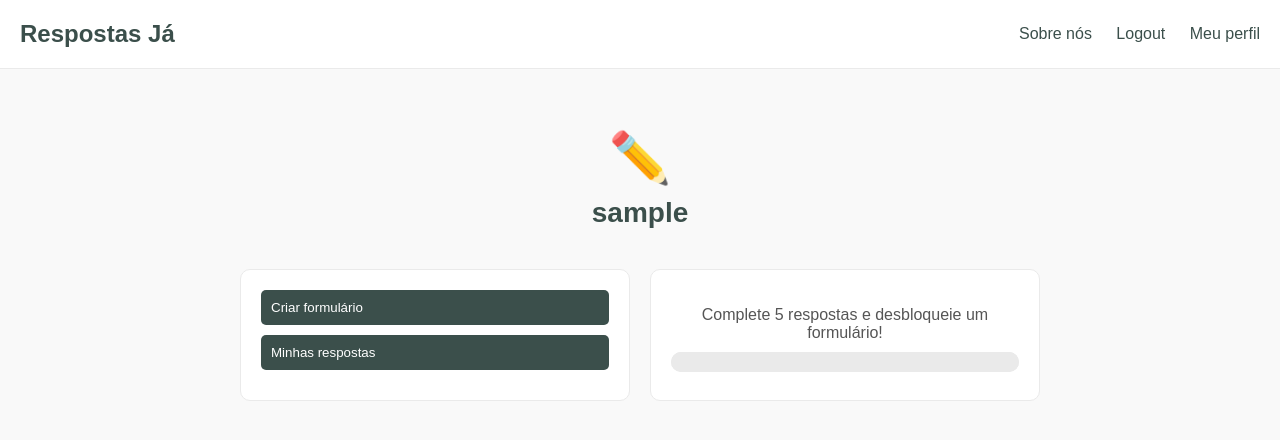
After one commit to AgentTarik/Respostas_ja, a Django app: page /meu-perfil/ in a window 1280 px wide. The commit adds this page. Shown: the top 440 px of the page. Run offline with Django 5.2, Linux system fonts and the light colour scheme; the visitor is signed in with stand-in values (Sample User, id 1).

Commit message:
meu-perfil

```diff
--- /dev/null
+++ b/hello_world/static/meu_perfil.css
@@ -0,0 +1,118 @@
+/* Reset básico */
+body, html {
+    margin: 0;
+    padding: 0;
+    box-sizing: border-box;
+    font-family: 'Arial', sans-serif;
+    background-color: #f9f9f9;
+}
+
+/* Cabeçalho */
+.header {
+    display: flex;
+    justify-content: space-between;
+    align-items: center;
+    padding: 20px;
+    background-color: #ffffff;
+    border-bottom: 1px solid #eaeaea;
+}
+
+.logo {
+    font-size: 24px;
+    font-weight: bold;
+    color: #3b4f4b;
+}
+
+.navbar a {
+    margin-left: 20px;
+    text-decoration: none;
+    color: #3b4f4b;
+    font-size: 16px;
+    transition: color 0.3s ease;
+}
+
+.navbar a:hover {
+    color: #7b4adb;
+}
+
+/* Perfil */
+.perfil {
+    display: flex;
+    flex-direction: column;
+    align-items: center;
+    margin-top: 40px;
+    padding: 20px;
+}
+
+.perfil-header {
+    text-align: center;
+    margin-bottom: 30px;
+}
+
+.perfil-icon {
+    font-size: 50px;
+}
+
+.perfil-header h1 {
+    font-size: 28px;
+    color: #3b4f4b;
+    margin: 10px 0;
+}
+
+.perfil-content {
+    display: flex;
+    justify-content: space-between;
+    gap: 20px;
+    max-width: 800px;
+    width: 100%;
+}
+
+.perfil-opcoes, .perfil-progress {
+    background-color: #ffffff;
+    border: 1px solid #eaeaea;
+    border-radius: 10px;
+    padding: 20px;
+    flex: 1;
+    text-align: center;
+}
+
+.opcao-btn {
+    display: block;
+    width: 100%;
+    margin-bottom: 10px;
+    padding: 10px;
+    background-color: #3b4f4b;
+    color: #ffffff;
+    border: none;
+    border-radius: 5px;
+    cursor: pointer;
+    transition: background-color 0.3s ease;
+    text-align: left;
+}
+
+.opcao-btn:hover {
+    background-color: #333333;
+}
+
+.perfil-progress p {
+    margin-bottom: 10px;
+    color: #555555;
+}
+
+progress {
+    width: 100%;
+    height: 20px;
+    border: none;
+    background-color: #eaeaea;
+    border-radius: 10px;
+}
+
+progress::-webkit-progress-bar {
+    background-color: #eaeaea;
+    border-radius: 10px;
+}
+
+progress::-webkit-progress-value {
+    background-color: #3b4f4b;
+    border-radius: 10px;
+}
--- a/hello_world/urls.py
+++ b/hello_world/urls.py
@@ -33,6 +33,7 @@ urlpatterns = [
     path("logout/", views.logout_view, name="logout"),
     path("sobre-nos/", views.sobre_nos_view, name="sobre-nos"),
     path("formularios/", views.listar_formularios, name="listar-formularios"),
+    path("meu-perfil/", views.meu_perfil_view, name="meu-perfil"),
 ]
 if settings.DEBUG:
     urlpatterns += static(settings.MEDIA_URL, document_root=settings.MEDIA_ROOT)
--- a/respostasJa/templates/formularios.html
+++ b/respostasJa/templates/formularios.html
@@ -14,8 +14,8 @@
         <div class="logo">Respostas Já</div>
         <nav class="navbar">
             <a href="{% url 'sobre-nos' %}">Sobre nós</a>
-            <a href="#">Pesquisas</a>
-            <a href="{% url 'sobre-nos' %}">Meu perfil</a>
+            <a href="{% url 'logout' %}">Logout</a>
+            <a href="{% url 'meu-perfil' %}">Meu perfil</a>
         </nav>
     </header>
 
--- /dev/null
+++ b/respostasJa/templates/meu_perfil.html
@@ -0,0 +1,40 @@
+{% load static %}
+
+<!DOCTYPE html>
+<html lang="en">
+<head>
+    <meta charset="UTF-8">
+    <meta name="viewport" content="width=device-width, initial-scale=1.0">
+    <title>Meu Perfil - Respostas Já</title>
+    <link rel="stylesheet" href="{% static 'meu_perfil.css' %}">
+</head>
+<body>
+    <!-- Cabeçalho -->
+    <header class="header">
+        <div class="logo">Respostas Já</div>
+        <nav class="navbar">
+            <a href="{% url 'sobre-nos' %}">Sobre nós</a>
+            <a href="{% url 'logout' %}">Logout</a>
+            <a href="{% url 'meu-perfil' %}">Meu perfil</a>
+        </nav>
+    </header>
+
+    <!-- Perfil -->
+    <section class="perfil">
+        <div class="perfil-header">
+            <div class="perfil-icon">✏️</div>
+            <h1>{{ usuario.username }}</h1>
+        </div>
+        <div class="perfil-content">
+            <div class="perfil-opcoes">
+                <button class="opcao-btn">Criar formulário</button>
+                <button class="opcao-btn">Minhas respostas</button>
+            </div>
+            <div class="perfil-progress">
+                <p>Complete 5 respostas e desbloqueie um formulário!</p>
+                <progress value="{{ usuario.quantidade_formularios_respondidos }}" max="5"></progress>
+            </div>
+        </div>
+    </section>
+</body>
+</html>
--- a/respostasJa/views.py
+++ b/respostasJa/views.py
@@ -54,3 +54,9 @@ def listar_formularios(request):
     else:
         formularios = []
     return render(request, "formularios.html", {"formularios": formularios})
+
+
+@login_required
+def meu_perfil_view(request):
+    usuario = request.user
+    return render(request, "meu_perfil.html", {"usuario": usuario})
```
Also changed, not shown: hello_world/static/img/criar.png (added), hello_world/static/img/lapis.png (added), hello_world/static/img/respostas.png (added).
